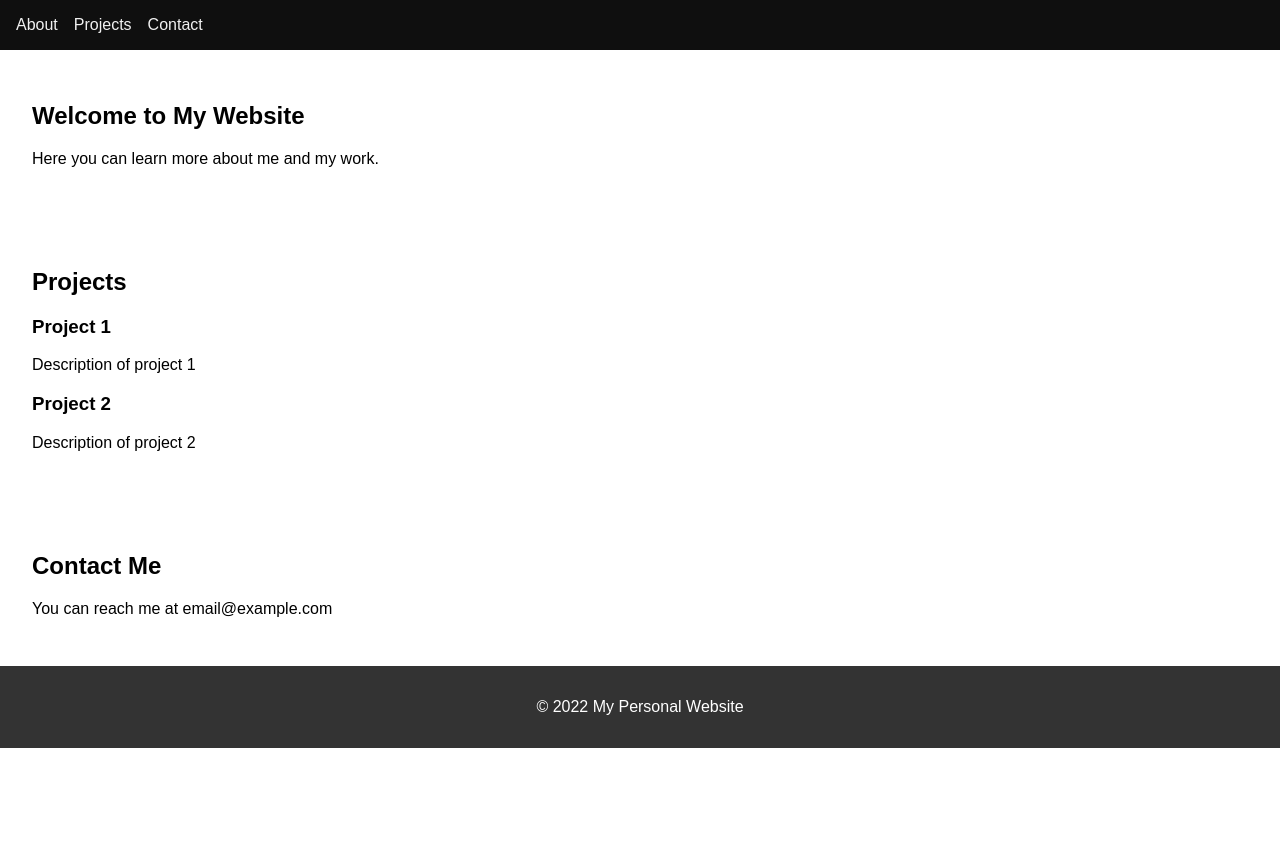
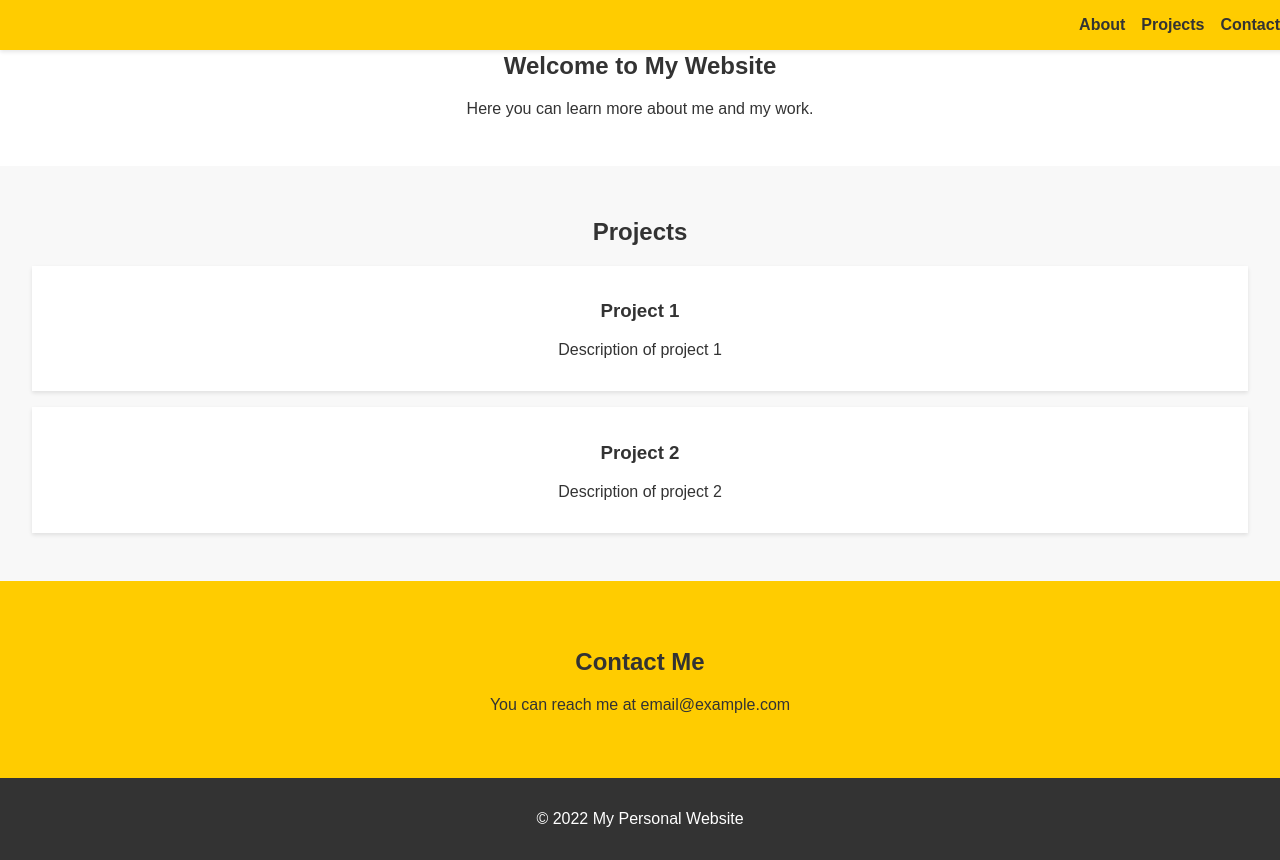
Before and after one commit to vnumex/vnumex.github.io, a plain HTML site: page index.html in a window 1280 px wide. Before the commit the page ends 800 px from the top, so only its background shows below. Drawn offline with Linux system fonts and the light colour scheme.

Commit message:
Update index.html

```diff
--- a/index.html
+++ b/index.html
@@ -5,6 +5,70 @@
   <meta name="viewport" content="width=device-width, initial-scale=1.0">
   <title>My Personal Website</title>
   <link rel="stylesheet" href="styles.css">
+  <style>
+    body {
+      background-color: #f5f5f5;
+      color: #333;
+      font-family: Arial, sans-serif;
+      margin: 0;
+      padding: 0;
+    }
+    header {
+      background-color: #ffcc00;
+      padding: 1rem;
+      box-shadow: 0px 2px 4px rgba(0, 0, 0, 0.1);
+      position: fixed;
+      width: 100%;
+      z-index: 1000;
+    }
+    nav ul {
+      list-style: none;
+      padding: 0;
+      margin: 0;
+      display: flex;
+      justify-content: flex-end;
+    }
+    nav ul li {
+      margin-right: 1rem;
+    }
+    nav ul li a {
+      text-decoration: none;
+      color: #333;
+      font-weight: bold;
+      transition: color 0.3s;
+    }
+    nav ul li a:hover {
+      color: #ff6600;
+    }
+    section {
+      padding: 2rem;
+    }
+    section#about {
+      background-color: #fff;
+      text-align: center;
+    }
+    section#projects {
+      background-color: #f8f8f8;
+      text-align: center;
+    }
+    section#projects .project {
+      background-color: #fff;
+      padding: 1rem;
+      margin-bottom: 1rem;
+      box-shadow: 0px 2px 4px rgba(0, 0, 0, 0.1);
+    }
+    section#contact {
+      background-color: #ffcc00;
+      text-align: center;
+      padding: 3rem;
+    }
+    footer {
+      background-color: #333;
+      color: #fff;
+      text-align: center;
+      padding: 1rem;
+    }
+  </style>
 </head>
 <body>
   <header>
```
